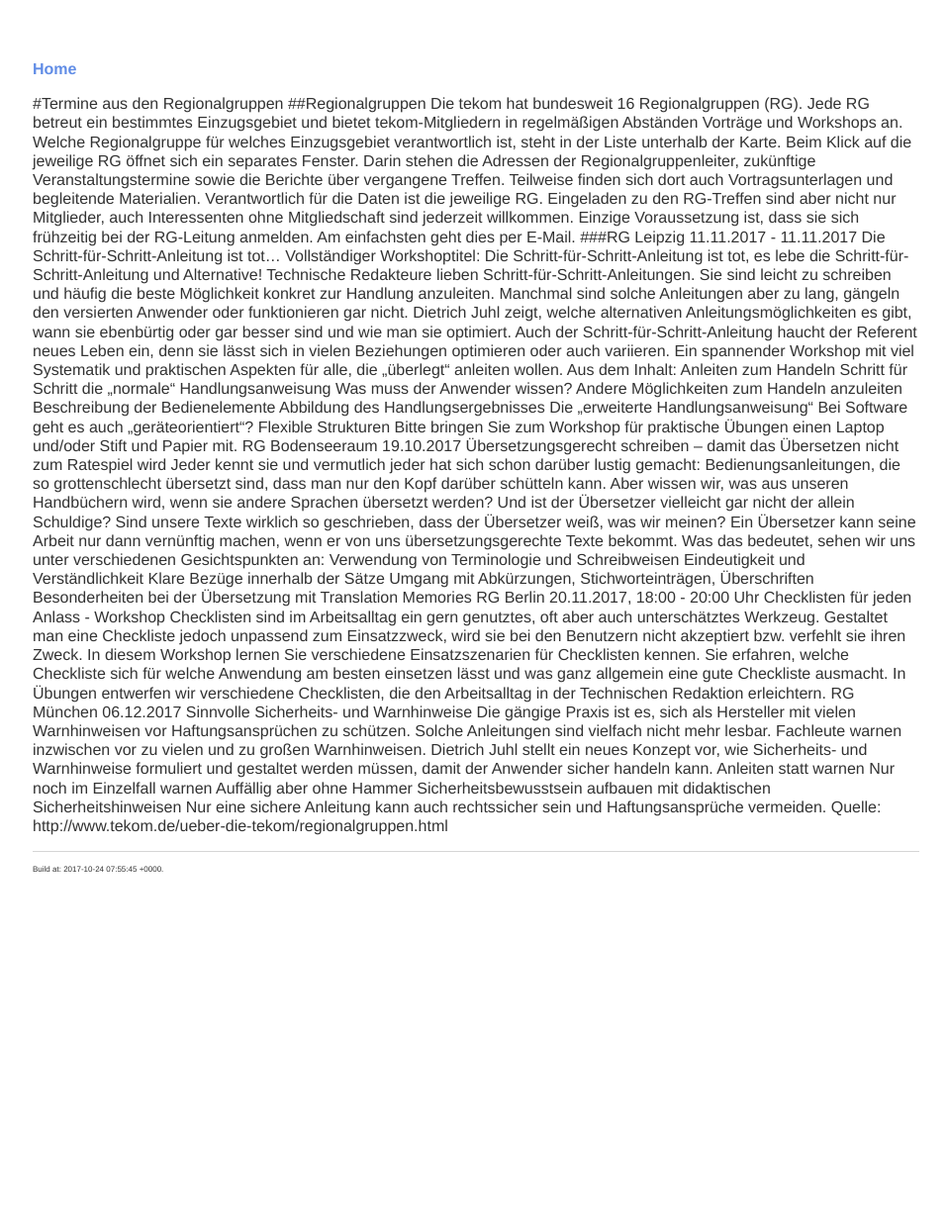
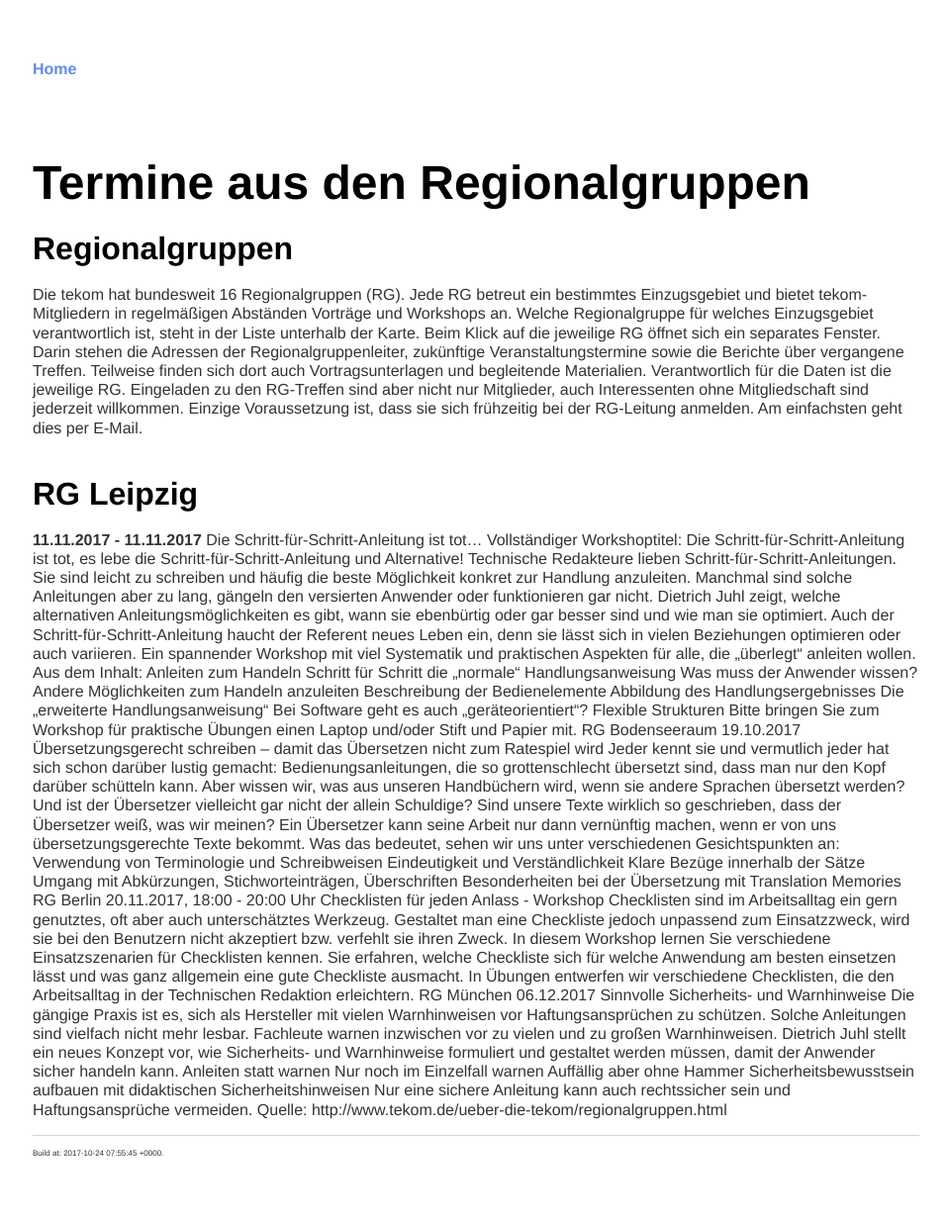
Before and after one commit to parson-AG/tekom2017_markdown_workshop, a Jekyll site: the page built from texte_tekom/regionalgruppen.md, in a window 1280 px wide. Shown: the whole page at 99% size, without its empty margins (159-1117 px from the left). Built offline with Jekyll 4.4.1, drawn with Linux system fonts in a browser that asks for light colours; our own code applies the rules of GitHub Pages for plain Markdown files; before the commit the page ends 948 px from its top, so only the background shows below that.

Commit message:
Update regionalgruppen.md

```diff
--- a/texte_tekom/regionalgruppen.md
+++ b/texte_tekom/regionalgruppen.md
@@ -1,9 +1,9 @@
-#Termine aus den Regionalgruppen
-##Regionalgruppen
+# Termine aus den Regionalgruppen
+## Regionalgruppen
 Die tekom hat bundesweit 16 Regionalgruppen (RG). Jede RG betreut ein bestimmtes Einzugsgebiet und bietet tekom-Mitgliedern in regelmäßigen Abständen Vorträge und Workshops an. Welche Regionalgruppe für welches Einzugsgebiet verantwortlich ist, steht in der Liste unterhalb der Karte. Beim Klick auf die jeweilige RG öffnet sich ein separates Fenster. Darin stehen die Adressen der Regionalgruppenleiter, zukünftige Veranstaltungstermine sowie die Berichte über vergangene Treffen. Teilweise finden sich dort auch Vortragsunterlagen und begleitende Materialien. Verantwortlich für die Daten ist die jeweilige RG.
 Eingeladen zu den RG-Treffen sind aber nicht nur Mitglieder, auch Interessenten ohne Mitgliedschaft sind jederzeit willkommen. Einzige Voraussetzung ist, dass sie sich frühzeitig bei der RG-Leitung anmelden. Am einfachsten geht dies per E-Mail.
-###RG Leipzig
-11.11.2017 - 11.11.2017
+## RG Leipzig
+**11.11.2017 - 11.11.2017**
 Die Schritt-für-Schritt-Anleitung ist tot...
 Vollständiger Workshoptitel: Die Schritt-für-Schritt-Anleitung ist tot, es lebe die Schritt-für-Schritt-Anleitung und Alternative!
 Technische Redakteure lieben Schritt-für-Schritt-Anleitungen. Sie sind leicht zu schreiben und häufig die beste Möglichkeit konkret zur Handlung anzuleiten.
```
